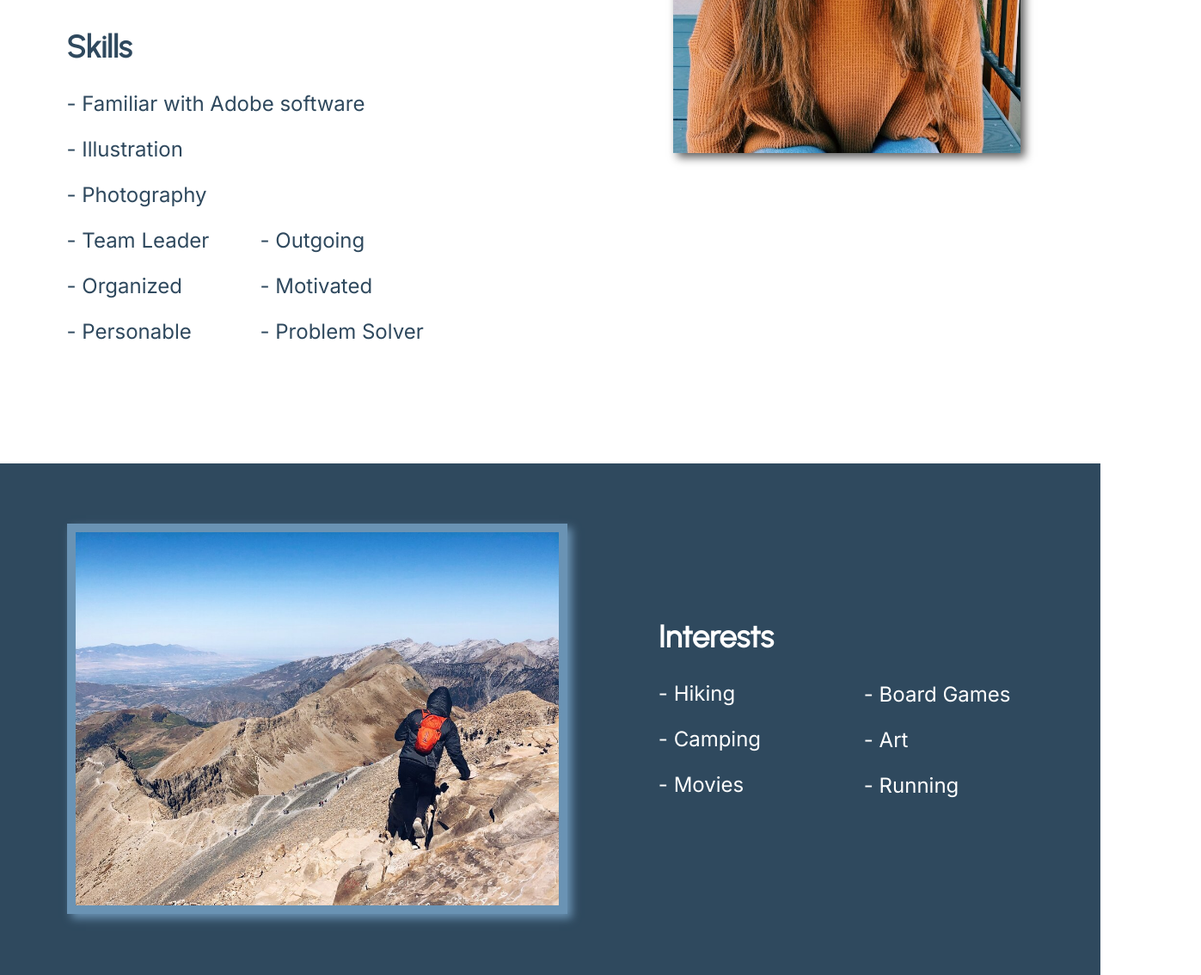
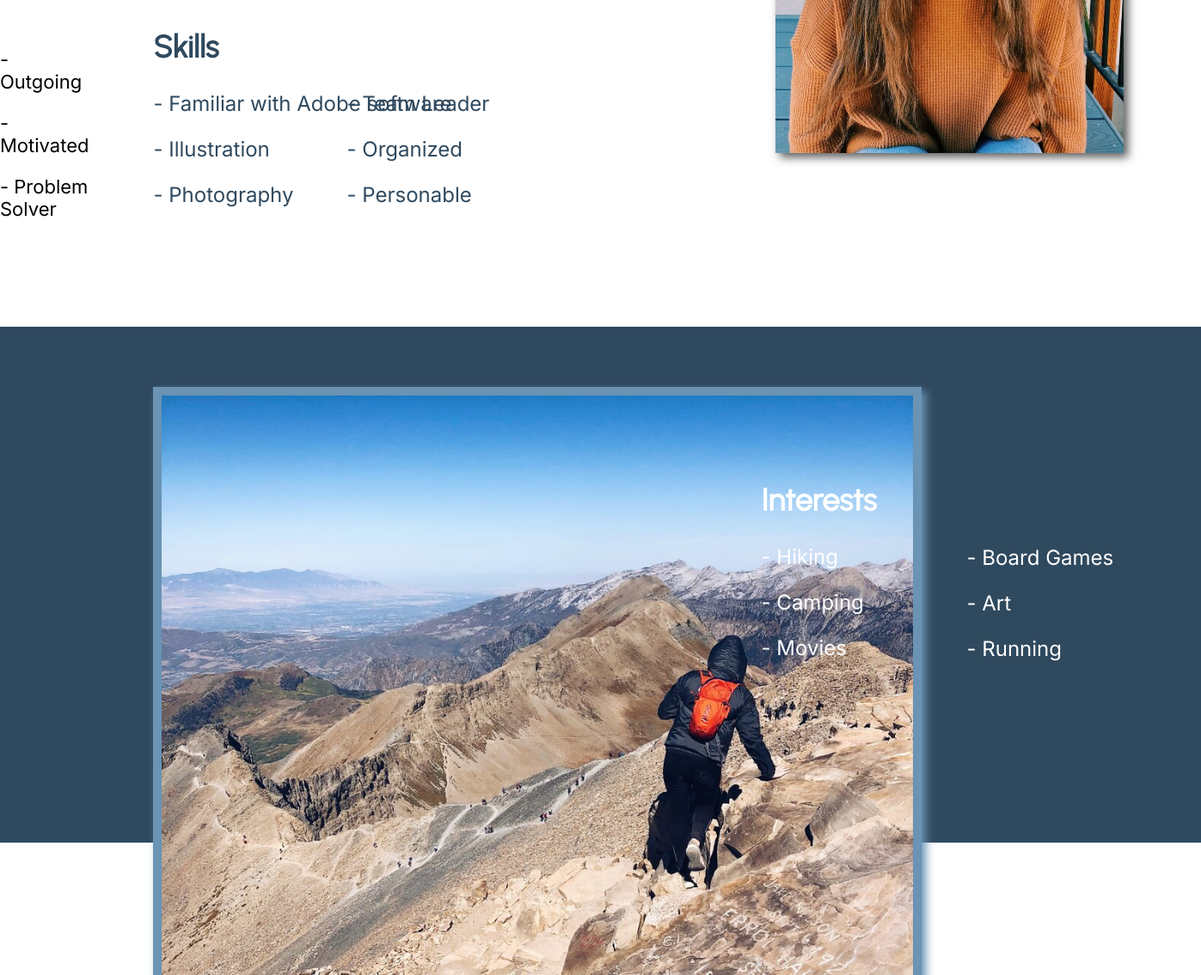
Before and after one commit to emreecurtis/wdd130, a plain HTML site: page emreecurtis/homepage.html in a window 1280 px wide. Shown: the part 643-1777 px from the top of the page at 86% size, 1397 px wide, since content can reach past the window. Drawn offline with Linux system fonts and the light colour scheme.

Commit message:
more changes to homepage

```diff
--- a/emreecurtis/homepage.html
+++ b/emreecurtis/homepage.html
@@ -36,11 +36,13 @@
                     <p>- Familiar with Adobe software</p>
                     <p>- Illustration</p>
                     <p>- Photography</p>
+                </section>
+                <div class="skills-two">
                     <p>- Team Leader</p>
                     <p>- Organized</p>
                     <p>- Personable</p>
-                </section>
-                <div class="skills-two">
+                </div>
+                <div class="skills-three">
                     <p>- Outgoing</p>
                     <p>- Motivated</p>
                     <p>- Problem Solver</p>
--- a/emreecurtis/styles/personalstyle.css
+++ b/emreecurtis/styles/personalstyle.css
@@ -43,7 +43,7 @@ nav a:hover {background-color: #2f495e;
 .interests-two {width: 80%; grid-column: 9/9; grid-row: 8/9; margin: 100px; margin-top: 230px; margin-bottom: -50px; margin-left: 5px; margin-right: 180px; color: white; font-size: x-large; font-family: "Inter", sans-serif;}
 .interests p {font-family: "Inter", sans-serif;}
 #first-image {width: 68%; grid-column: 7/10; grid-row: 2/5; box-shadow: 5px 5px 10px #5c5c5c; margin-left: 100px; margin-bottom: 100px;}
-.hiking {width: 125%; grid-column: 2/4; grid-row: 8/9; margin-top: 70px; border: 10px solid #6a93b4; box-shadow: 5px 5px 10px #6a93b4; margin-left: 75px;}
+.hiking {width: 125%; grid-column: 2/6; grid-row: 8/9; margin-top: 70px; border: 10px solid #6a93b4; box-shadow: 5px 5px 10px #6a93b4; margin-left: 75px;}
 footer {background-color: white;
     color: #2f495e;
     font-family: "Inter", sans-serif;
```
